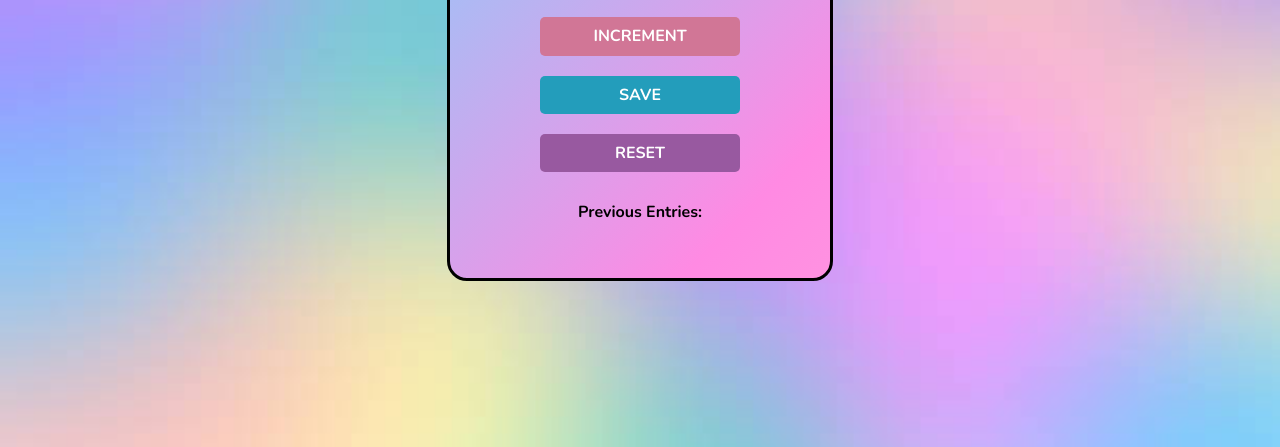
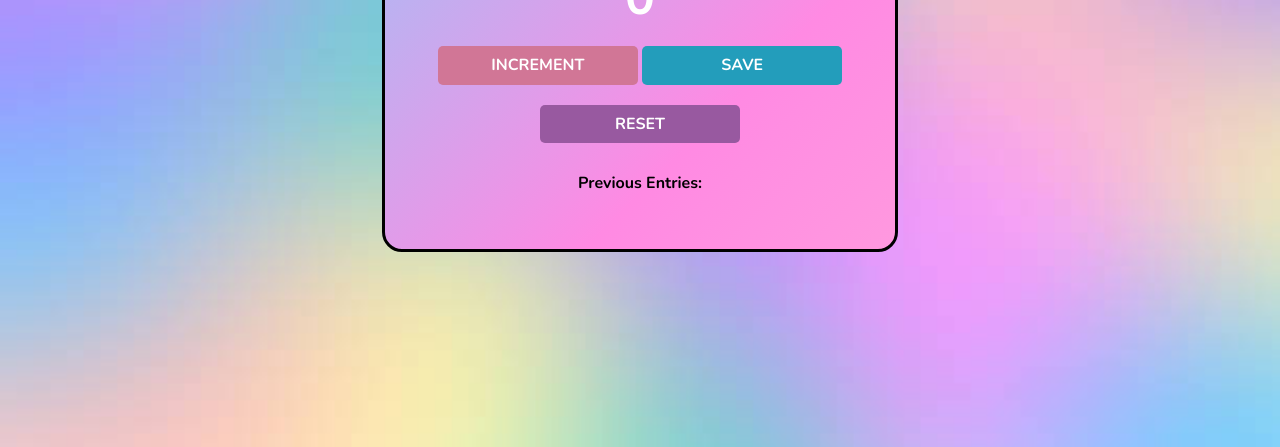
Before and after one commit to ameynahfr/counter-app, a plain HTML site: page index.html in a window 1280 px wide. Shown: the part 353-800 px from the top of the page. Drawn offline with nearby package versions, Linux system fonts and the light colour scheme.

Commit message:
Update index.css

```diff
--- a/index.css
+++ b/index.css
@@ -20,7 +20,7 @@ body {
     background: linear-gradient(135deg, #ff9eda, #a879ff, #75daff, #ff8ae3, #ffb5d7);
     background-size: 400% 400%;
     animation: pastel-gradient 10s ease-in-out infinite;
-    max-width: 320px;
+    max-width: 450px;
 
 
 
```
